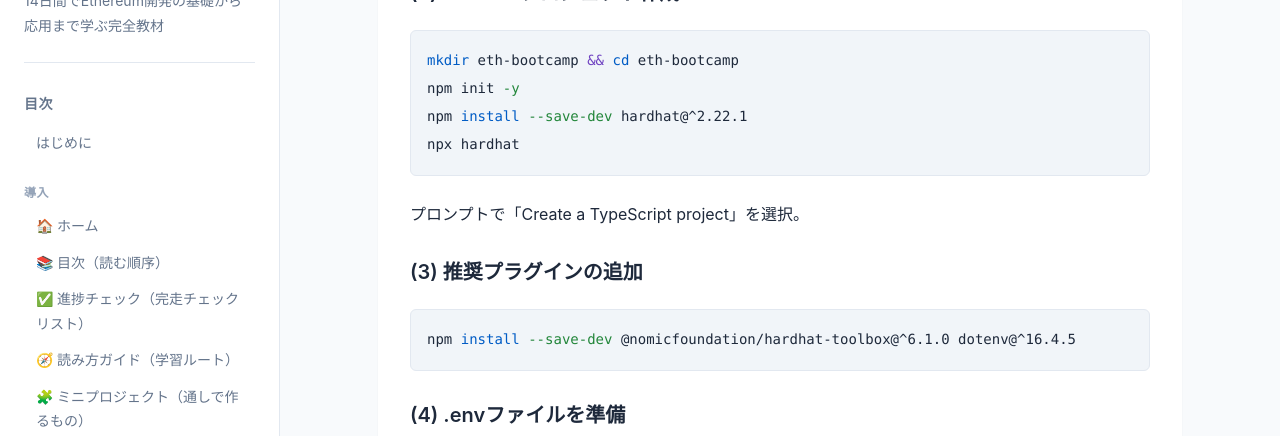
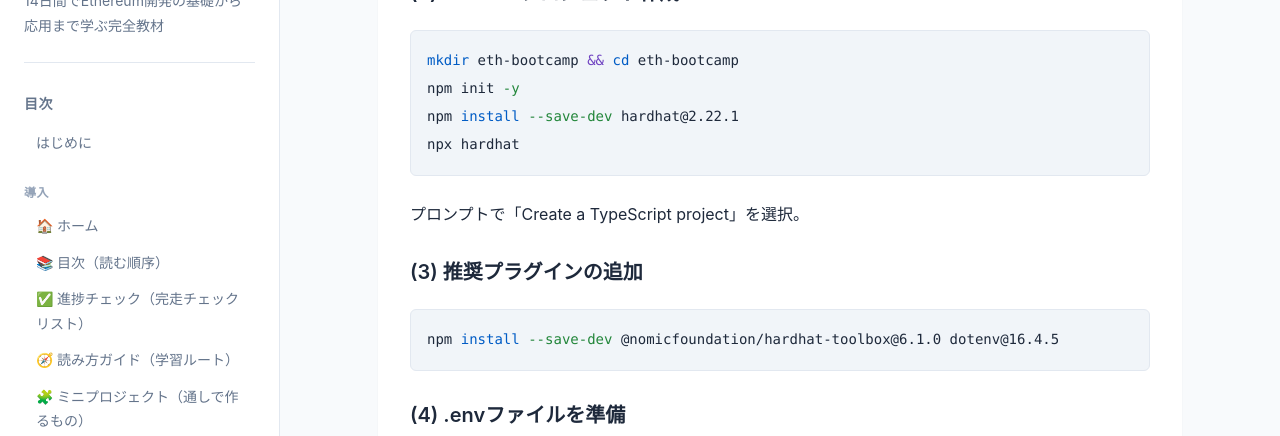
Before and after one commit to itdojp/ethereum-learning-bootcamp, a Jekyll site: the page built from docs/curriculum/Day03_Env_Setup.md, in a window 1280 px wide and 900 px high, scrolled down 4181 px. Shown: the part 152-588 px from the top of the window. Built offline with Jekyll 4.4.1, drawn with Linux system fonts in a browser that asks for light colours; our own code applies the rules of GitHub Pages for plain Markdown files.

Commit message:
docs: address review follow-ups from PR #94

````diff
--- a/docs/curriculum/Day03_Env_Setup.md
+++ b/docs/curriculum/Day03_Env_Setup.md
@@ -131,14 +131,14 @@
 ```bash
 mkdir eth-bootcamp && cd eth-bootcamp
 npm init -y
-npm install --save-dev hardhat@^2.22.1
+npm install --save-dev hardhat@2.22.1
 npx hardhat
 ```
 プロンプトで「Create a TypeScript project」を選択。
 
 #### (3) 推奨プラグインの追加
 ```bash
-npm install --save-dev @nomicfoundation/hardhat-toolbox@^6.1.0 dotenv@^16.4.5
+npm install --save-dev @nomicfoundation/hardhat-toolbox@6.1.0 dotenv@16.4.5
 ```
 
 #### (4) .envファイルを準備
````
Also changed, not shown: docs/curriculum/Day01_Ethereum_Intro.md (+1 -1 lines), docs/curriculum/Day02_Transaction_Gas.md (+1 -1 lines), docs/curriculum/Day12_Security.md (+1 -1 lines).
